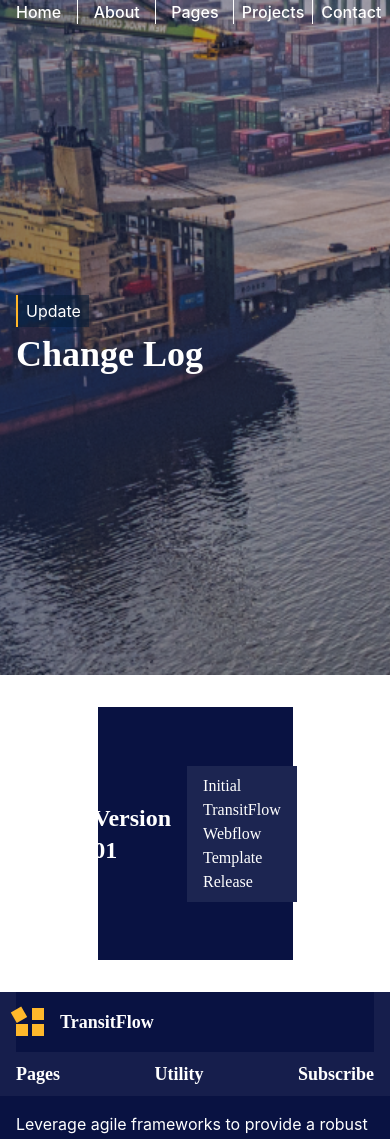
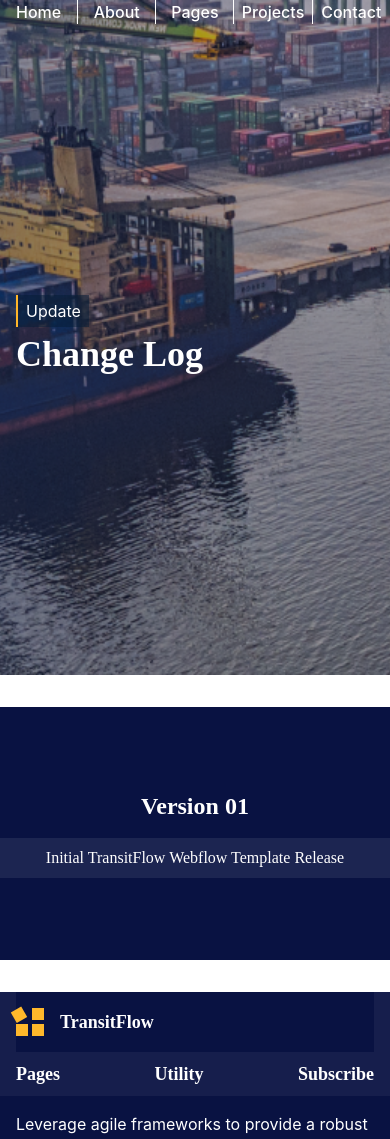
Before and after one commit to smartcollins/logistics, a React (Create React App) app: page /change in a window 390 px wide. Shown: the top 1139 px of the page. Built offline with nearby package versions, Linux system fonts and the light colour scheme.

Commit message:
modifying Change

```diff
--- a/src/pages/Change.jsx
+++ b/src/pages/Change.jsx
@@ -9,10 +9,10 @@ const Change = () => {
     return (
         <div>
             <div>{banner.slice(12, 13).map((item, idx) => <Banner key={idx} {...item} />)}</div>
-            <div style={{ backgroundColor: color.blueBg }} className='flex items-center justify-center w-2/4 mx-auto my-8 h-[30vh]'>
-                <div className='flex items-center gap-4 text-white'>
-                    <p className=' font-bold text-2xl font-[Rubik]'>Version 01</p>
-                    <p className='bg-[#1c2551] font-[Krub] py-2 px-4'>Initial TransitFlow Webflow Template Release</p>
+            <div style={{ backgroundColor: color.blueBg }} className='flex items-center justify-center mx-auto my-8 h-[30vh] md:w-3/4 lg:w-2/4'>
+                <div className='flex items-center gap-4 text-white text-center flex-wrap md:flex-nowrap'>
+                    <p className=' font-bold text-2xl font-[Rubik] text-center flex-grow'>Version 01</p>
+                    <p className='bg-[#1c2551] font-[Krub] py-2 px-4 flex-grow'>Initial TransitFlow Webflow Template Release</p>
                 </div>
             </div>
             <Footer />
```
